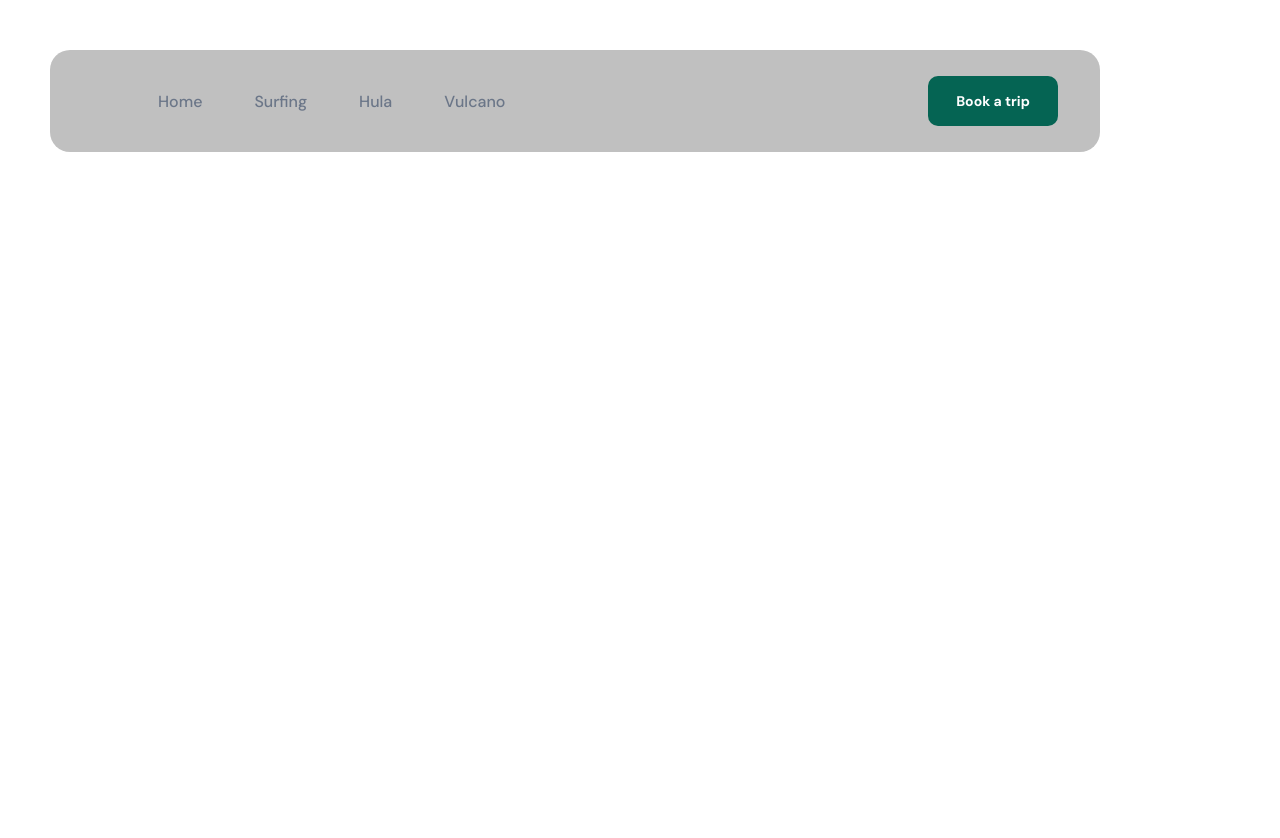
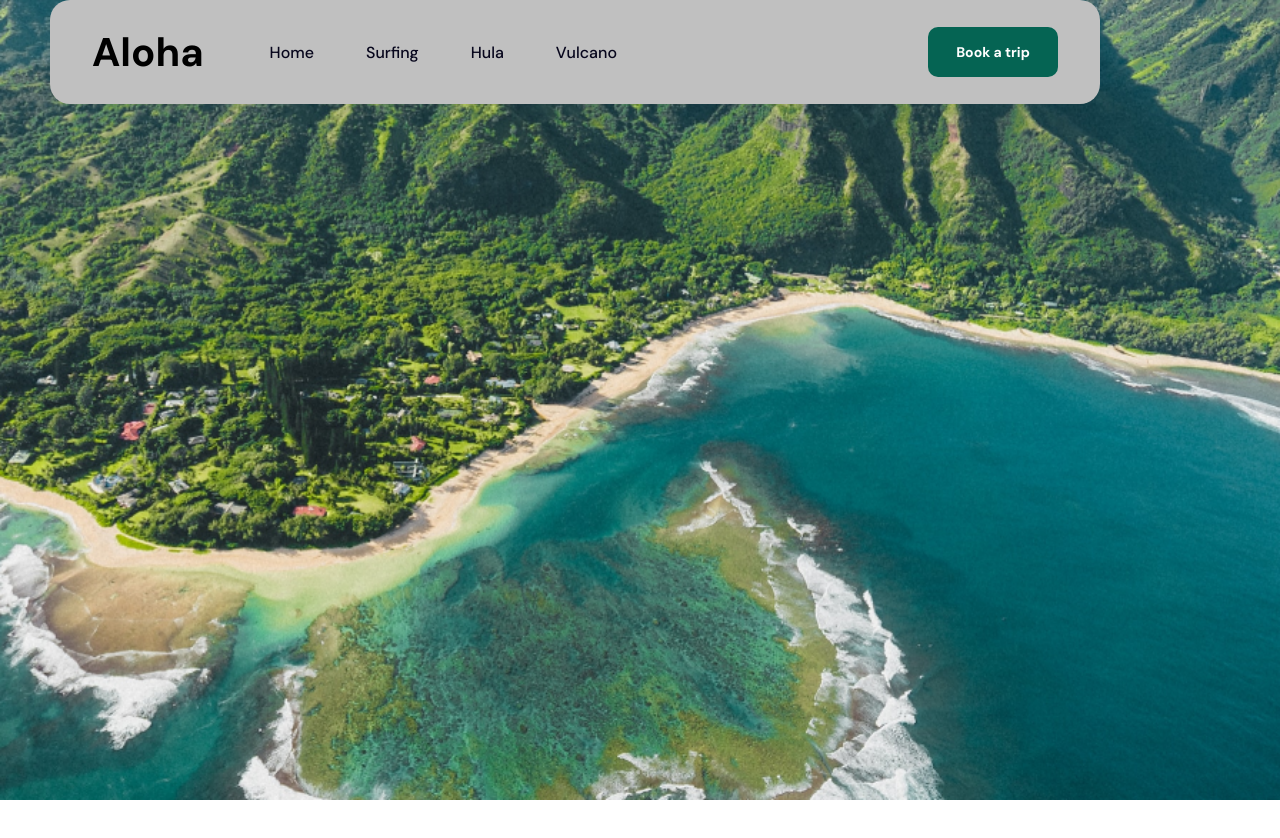
Before and after one commit to SoumyaSubhrajit/Peartree_Assignment, a React (Create React App) app: page / in a window 1280 px wide. Shown: the top 838 px of the page. Before the commit the page ends 800 px from the top, so only its background shows below. Built offline with nearby package versions, Linux system fonts and the light colour scheme.

Commit message:
Adding some more code into the database.

```diff
--- a/src/components/Navbar.css
+++ b/src/components/Navbar.css
@@ -1,5 +1,7 @@
 * {
   font-family: 'DM Sans', sans-serif;
+  margin: 0px;
+  padding: 0px;
 }
 
 .main-div {
@@ -10,6 +12,25 @@
   border-radius: 20px;
   padding: 10px;
 }
+
+/* .app__navbar-bg {
+  width: 1512px;
+  background-size: cover;
+  height: 560px;
+  background-position: center center;
+} */
+
+.slide-container {
+  /* margin: 0px; */
+  position: relative;
+  width: 100%;
+  height: 100vh; /* Adjust the height as needed */
+  background-image: url('../images/Image.png');
+  background-size: cover;
+  background-position: center;
+  top: -50px;
+}
+
 .app__navbar {
   width: 100%;
   display: flex;
@@ -18,6 +39,7 @@
 
   padding: 1rem 2rem;
   z-index: 2;
+  top: -50px;
 }
 
 .app__navbar-links {
@@ -38,7 +60,7 @@
 }
 
 a {
-  color: var(--gray-color);
+  color: rgb(7, 6, 28);
   text-decoration: none;
   flex-direction: column;
 
@@ -63,3 +85,8 @@ a {
   padding: 0px 24px 0px 24px;
   border: none; /* Add this line */
 }
+
+.brand-name {
+  font-size: 40px;
+  font-weight: 600;
+}
--- a/src/components/Navbar.jsx
+++ b/src/components/Navbar.jsx
@@ -3,12 +3,16 @@ import { motion } from 'framer-motion';
 import { useState } from 'react';
 import { HiMenuAlt4, HiX } from 'react-icons/hi';
 import './Navbar.css';
+import image1 from '../images/Image.png';
 
 function Navbar() {
   const [toggle, setToggle] = useState(false);
   return (
+    <>
+      <div className='slide-container'>
         <div className='main-div'>
           <nav className='app__navbar'>
+            <p className='brand-name'>Aloha</p>
             <ul className='app__navbar-links'>
               {['Home', 'Surfing', 'Hula', 'Vulcano'].map((item) => (
                 <li className='app__flex p-text' key={`link-${item}`}>
@@ -21,28 +25,10 @@ function Navbar() {
             <div className='app__navbar-menu'>
               <button className='btn'>Book a trip</button>
             </div>
-
-        {/* <div className='app__navbar-menu'>
-          <HiMenuAlt4 onClick={() => setToggle(true)} />
-          {toggle && (
-            <motion.div
-              whileInView={{ x: [300, 0] }}
-              transition={{ duration: 0.85, ease: 'easeOut' }}
-            >
-              <HiX onClick={() => setToggle(false)} />
-              <ul className='app__navbar-links'>
-                {['Home', 'Surfing', 'Hula', 'Vulcano'].map((item) => (
-                  <li className='app__flex p-text' key={`link-${item}`}>
-                    <div />
-                    <a href={`#${item}`}>{item}</a>
-                  </li>
-                ))}
-              </ul>
-            </motion.div>
-          )}
-        </div> */}
           </nav>
         </div>
+      </div>
+    </>
   );
 }
 
```
Also changed, not shown: src/images/Image.png (added). Lines whose indentation alone changed are shown as unchanged.
